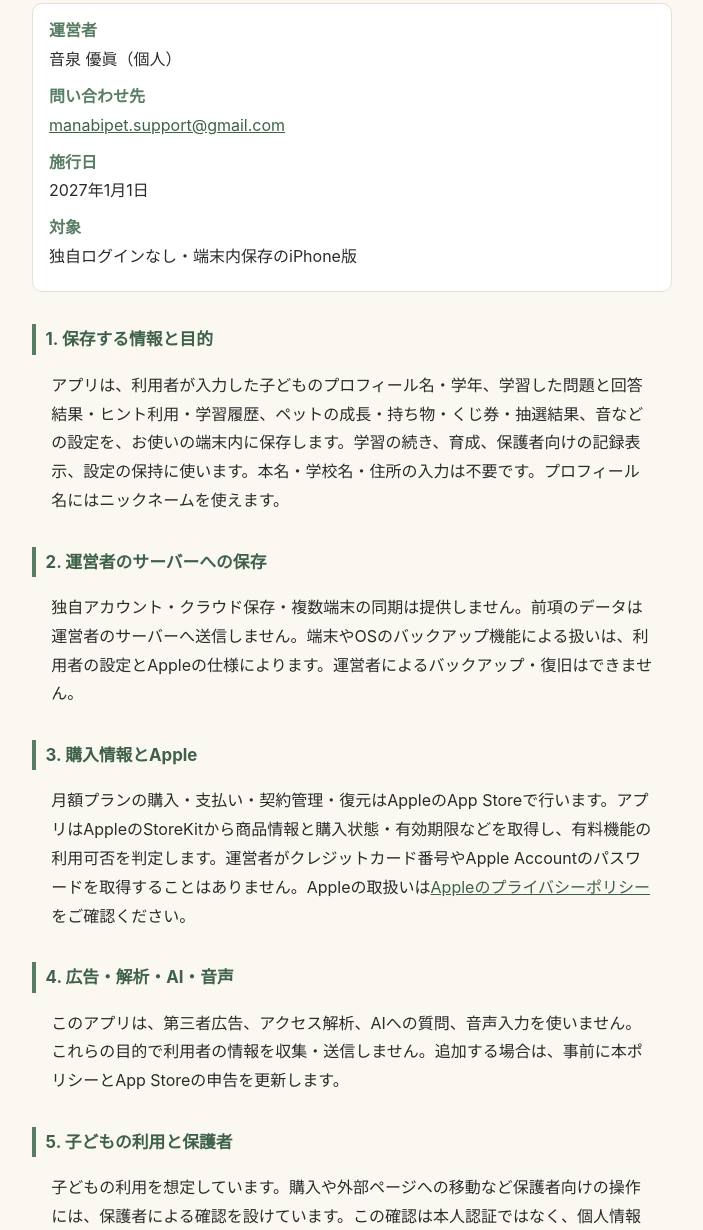
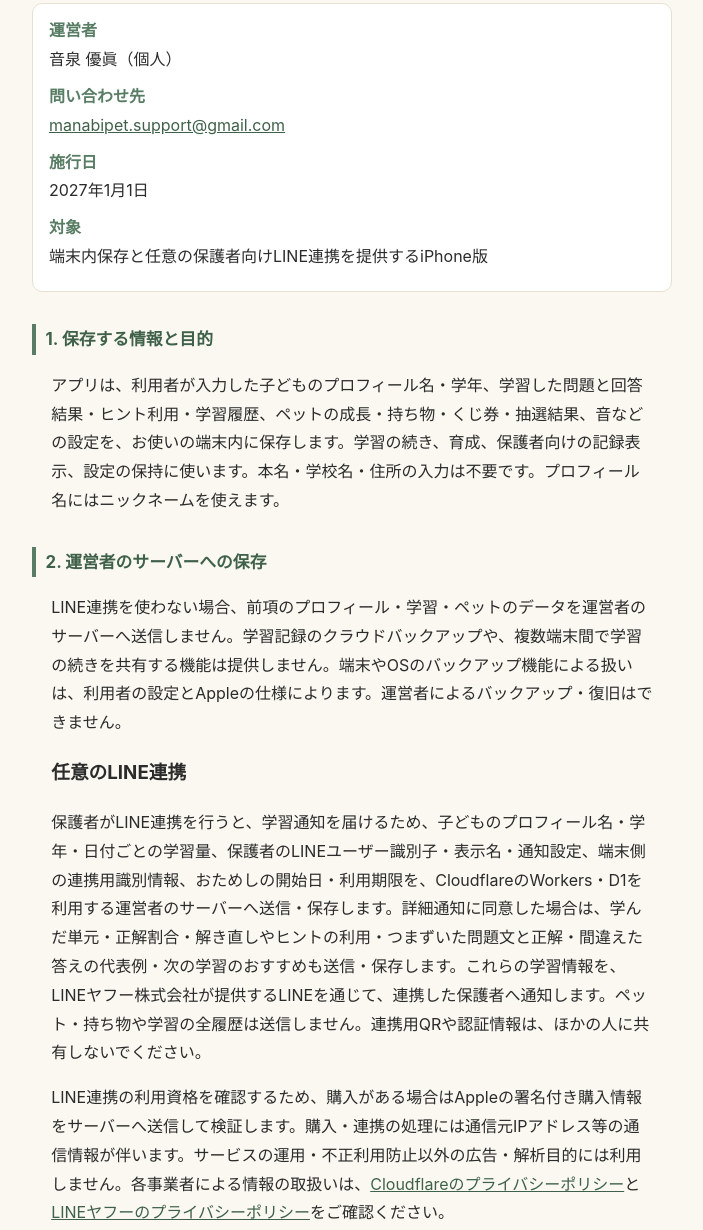
Before and after one commit to yumaotoizumi/manabi-pet-support, a plain HTML site: page privacy.html in a window 1280 px wide. Shown: the part 169-1399 px from the top of the page, without its empty margins (288-991 px from the left). Drawn offline with Linux system fonts and the light colour scheme.

Commit message:
LINE連携の送信情報と保存・削除の説明を追加（アプリ#2）

```diff
--- a/privacy.html
+++ b/privacy.html
@@ -1,11 +1,14 @@
 <!doctype html><html lang="ja"><head><meta charset="utf-8"><meta name="viewport" content="width=device-width,initial-scale=1"><title>プライバシーポリシー｜まなびペット</title><link rel="stylesheet" href="style.css"></head><body>
 <p><a href="index.html">← サポートトップ</a></p>
 <h1>まなびペット プライバシーポリシー</h1>
-<dl><dt>運営者</dt><dd>音泉 優眞（個人）</dd><dt>問い合わせ先</dt><dd><a href="mailto:manabipet.support@gmail.com">manabipet.support@gmail.com</a></dd><dt>施行日</dt><dd>2027年1月1日</dd><dt>対象</dt><dd>独自ログインなし・端末内保存のiPhone版</dd></dl>
+<dl><dt>運営者</dt><dd>音泉 優眞（個人）</dd><dt>問い合わせ先</dt><dd><a href="mailto:manabipet.support@gmail.com">manabipet.support@gmail.com</a></dd><dt>施行日</dt><dd>2027年1月1日</dd><dt>対象</dt><dd>端末内保存と任意の保護者向けLINE連携を提供するiPhone版</dd></dl>
 <h2>1. 保存する情報と目的</h2>
 <p>アプリは、利用者が入力した子どものプロフィール名・学年、学習した問題と回答結果・ヒント利用・学習履歴、ペットの成長・持ち物・くじ券・抽選結果、音などの設定を、お使いの端末内に保存します。学習の続き、育成、保護者向けの記録表示、設定の保持に使います。本名・学校名・住所の入力は不要です。プロフィール名にはニックネームを使えます。</p>
 <h2>2. 運営者のサーバーへの保存</h2>
-<p>独自アカウント・クラウド保存・複数端末の同期は提供しません。前項のデータは運営者のサーバーへ送信しません。端末やOSのバックアップ機能による扱いは、利用者の設定とAppleの仕様によります。運営者によるバックアップ・復旧はできません。</p>
+<p>LINE連携を使わない場合、前項のプロフィール・学習・ペットのデータを運営者のサーバーへ送信しません。学習記録のクラウドバックアップや、複数端末間で学習の続きを共有する機能は提供しません。端末やOSのバックアップ機能による扱いは、利用者の設定とAppleの仕様によります。運営者によるバックアップ・復旧はできません。</p>
+<h3>任意のLINE連携</h3>
+<p>保護者がLINE連携を行うと、学習通知を届けるため、子どものプロフィール名・学年・日付ごとの学習量、保護者のLINEユーザー識別子・表示名・通知設定、端末側の連携用識別情報、おためしの開始日・利用期限を、CloudflareのWorkers・D1を利用する運営者のサーバーへ送信・保存します。詳細通知に同意した場合は、学んだ単元・正解割合・解き直しやヒントの利用・つまずいた問題文と正解・間違えた答えの代表例・次の学習のおすすめも送信・保存します。これらの学習情報を、LINEヤフー株式会社が提供するLINEを通じて、連携した保護者へ通知します。ペット・持ち物や学習の全履歴は送信しません。連携用QRや認証情報は、ほかの人に共有しないでください。</p>
+<p>LINE連携の利用資格を確認するため、購入がある場合はAppleの署名付き購入情報をサーバーへ送信して検証します。購入・連携の処理には通信元IPアドレス等の通信情報が伴います。サービスの運用・不正利用防止以外の広告・解析目的には利用しません。各事業者による情報の取扱いは、<a href="https://www.cloudflare.com/privacypolicy/">Cloudflareのプライバシーポリシー</a>と<a href="https://www.lycorp.co.jp/ja/company/privacypolicy/">LINEヤフーのプライバシーポリシー</a>をご確認ください。</p>
 <h2>3. 購入情報とApple</h2>
 <p>月額プランの購入・支払い・契約管理・復元はAppleのApp Storeで行います。アプリはAppleのStoreKitから商品情報と購入状態・有効期限などを取得し、有料機能の利用可否を判定します。運営者がクレジットカード番号やApple Accountのパスワードを取得することはありません。Appleの取扱いは<a href="https://www.apple.com/jp/legal/privacy/">Appleのプライバシーポリシー</a>をご確認ください。</p>
 <h2>4. 広告・解析・AI・音声</h2>
@@ -14,6 +17,8 @@
 <p>子どもの利用を想定しています。購入や外部ページへの移動など保護者向けの操作には、保護者による確認を設けています。この確認は本人認証ではなく、個人情報の収集に関する法的な保護者同意の代わりにもなりません。</p>
 <h2>6. 削除・保管</h2>
 <p>学習記録は端末内に保持します。アプリの基本設定の「データの削除」から、保護者確認と内容の確認を経て、子どもごと、または全員の記録・ペット・持ち物・設定を削除できます。削除後は、運営者側から復旧できません。アプリの削除・端末の初期化・バックアップからの復元は、端末側の操作と設定によります。月額プランの解約は、アプリの削除とは別に、Appleの契約管理で行ってください。</p>
+<p>LINE連携に伴うサーバー上の情報は、連携の解除や削除操作まで保持するものがあります。問題文・回答例を含む詳細集計は当日・前日分を対象とし、それより古いものを定期処理で削除します。アプリの「LINE連携を解除する」で、サーバー上の家庭の連携情報・学習情報・購入確認情報を削除します。子どもの記録の削除や全員削除も、サーバーへ反映するため通信が必要です。アプリを削除しただけでは、サーバー上の連携は解除されません。解除できない場合は問い合わせ先へご連絡ください。</p>
+<p>おためしの重複利用を防ぐため、解除後もLINEユーザー識別子を秘密鍵付きでハッシュ化した値と初回のおためし期限を保持します。また、同じ日の二重配信を防ぐため、ハッシュ化した識別子と配信状況を短期間保持し、定期処理で削除します。これらの配信状況には問題文や回答例を保存しません。既にLINEへ届いたメッセージは、アプリの解除操作では削除されません。LINE側での削除・保管はLINEの機能と利用者の操作によります。</p>
 <h2>7. お問い合わせ</h2>
 <p>お問い合わせへの回答のため、送っていただいたメールアドレスと内容を利用します。これらは第三者へ提供せず、回答が終わってから1年を過ぎたら削除します。子どもの本名・学校名など、回答に不要な情報は送らないでください。</p>
 <h2>8. 変更</h2>
```
